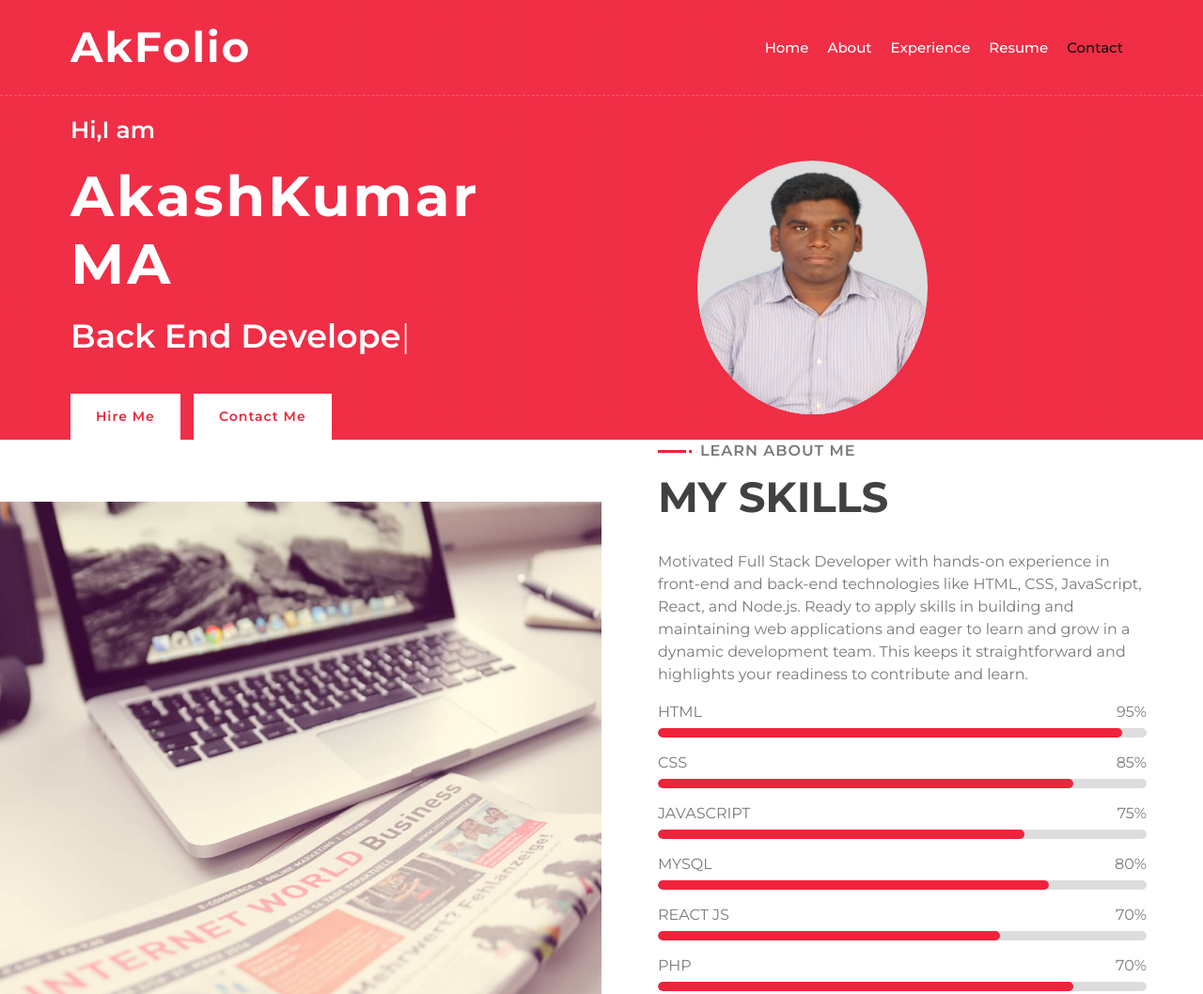
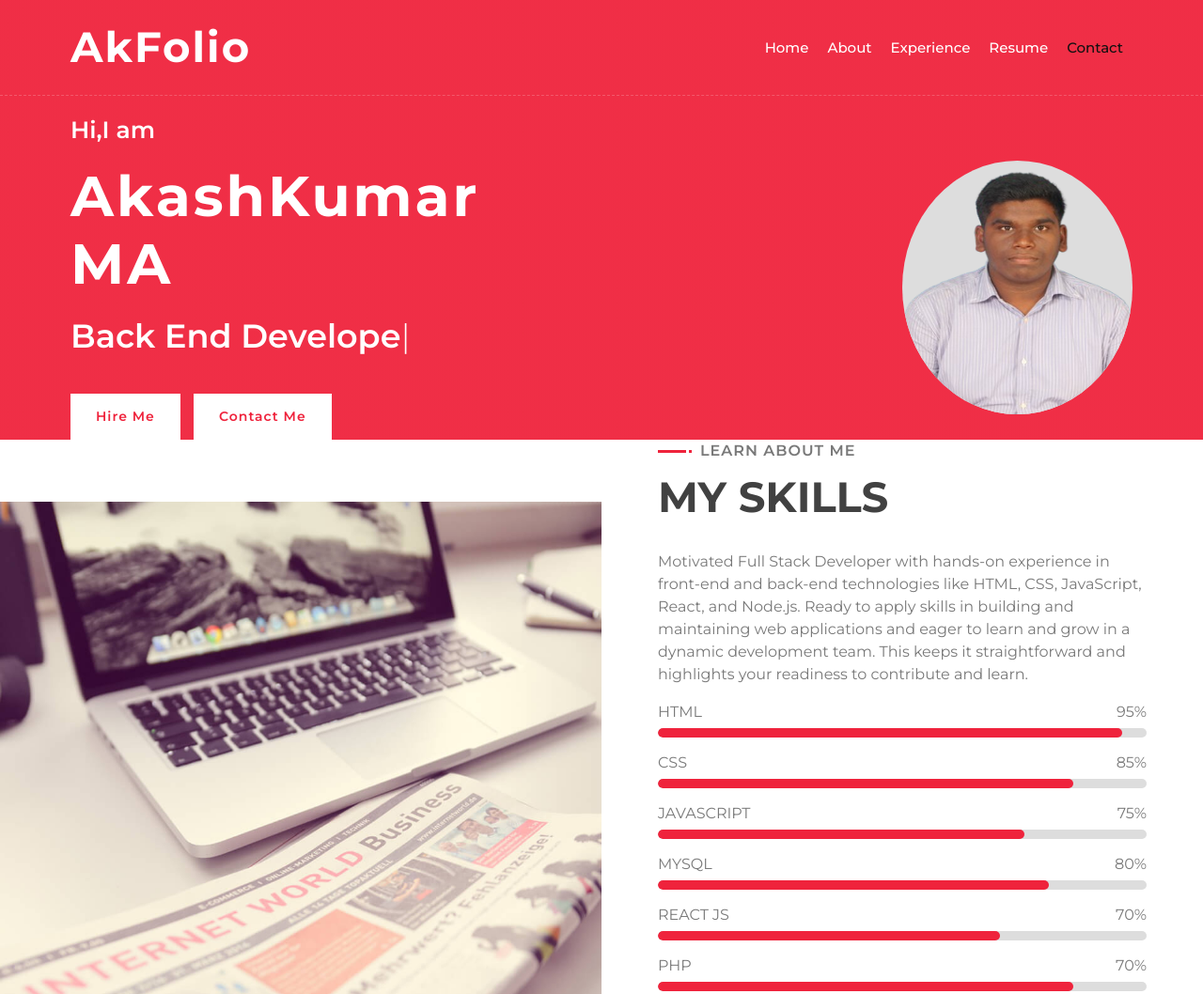
Before and after one commit to Akashruthi/projects, a plain HTML site: page index.html in a window 1280 px wide. Shown: the top 1058 px of the page at 94% size. Drawn offline with nearby package versions, Linux system fonts and the light colour scheme.

Commit message:
Update index.html

```diff
--- a/index.html
+++ b/index.html
@@ -66,7 +66,7 @@
                             </div>
                         </div>
                     </div>
-                    <div class="col-sm-11 col-md-4 d-md-block">
+                    <div class="col-sm-12 col-md-6 d-md-block">
 			    <br>
                         <div class="hero-image">
                             <img src="img/hero.png" alt="Hero Image">
```
